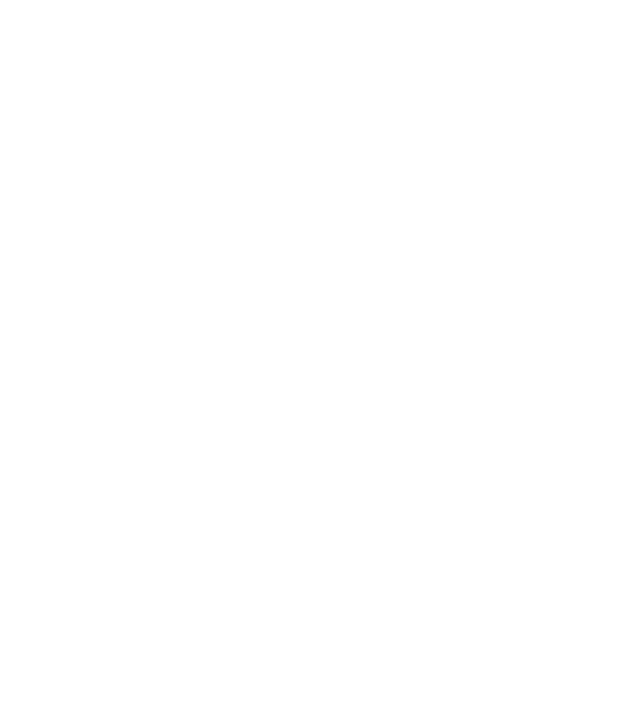
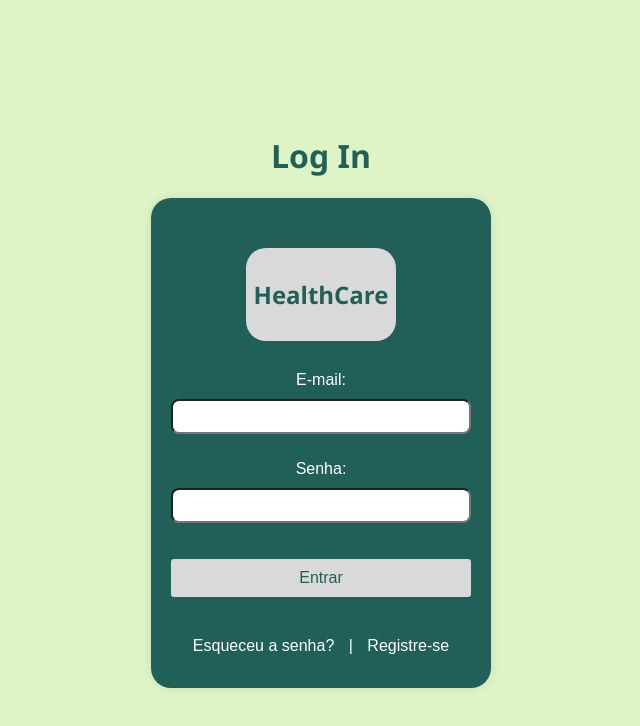
Before and after one commit to pnn99/ti-HealthCare, a plain HTML site: page TI/front-end/login.html in a window 1280 px wide. Shown: the whole page, without its empty margins (319-959 px from the left). Drawn offline with Linux system fonts and the light colour scheme.

Commit message:
Páginas de Login e Cadastro quase prontas.

```diff
--- /dev/null
+++ b/TI/back-end/model/login.js
@@ -0,0 +1,8 @@
+function login() {
+    var email = document.getElementById('email').value;
+    var password = document.getElementById('password').value;
+
+    // Adicionar lógica pra processar o login, validar os dados, etc.
+
+    console.log('Login realizado com sucesso!');
+}
--- a/TI/front-end/cadastro.html
+++ b/TI/front-end/cadastro.html
@@ -0,0 +1,44 @@
+<!DOCTYPE html>
+<html lang="pt-BR">
+<head>
+    <meta charset="UTF-8">
+    <meta name="viewport" content="width=device-width, initial-scale=1.0">
+    <link rel="stylesheet" href="estilos/styleCadastro.css">
+    <link rel="stylesheet" href="../back-end/model/cadastro.js">
+    <title>Faça seu cadastro</title>
+</head>
+<body>
+    <header>
+        <h1 id="title">Criação de conta</h1>
+    </header>
+    <main>
+        <form id="cadastroForm">
+            <label for="firstName">Nome:</label>
+            <input type="text" id="firstName" name="firstName" required>
+
+            <label for="lastName">Sobrenome:</label>
+            <input type="text" id="lastName" name="lastName" required>
+
+            <label for="email">E-mail:</label>
+            <input type="email" id="email" name="email" required>
+
+            <label for="cpf">CPF:</label>
+            <input type="text" id="cpf" name="cpf" pattern="\d{3}\.\d{3}\.\d{3}-\d{2}" placeholder="000.000.000-00" required>
+
+            <label for="cep">CEP:</label>
+            <input type="text" id="cep" name="cep" pattern="\d{5}-\d{3}" placeholder="00000-000" required>
+
+            <label for="houseNumber">Número da casa:</label>
+            <input type="text" id="houseNumber" name="houseNumber" required>
+
+            <label for="password">Senha:</label>
+            <input type="password" id="password" name="password" required>
+
+            <label for="confirmPassword">Confirmar Senha:</label>
+            <input type="password" id="confirmPassword" name="confirmPassword" required>
+
+            <button type="button" onclick="cadastrar()">Cadastrar</button>
+        </form>
+    </main>
+</body>
+</html>
--- /dev/null
+++ b/TI/front-end/estilos/styleCadastro.css
@@ -0,0 +1,55 @@
+body {
+    font-family: Arial, sans-serif;
+    margin: 0;
+    padding: 0;
+    background-color: #DEF4C6;
+    color: #DEF4C6;
+}
+
+#title {
+    font-family: Arial, Helvetica, sans-serif;
+    color: #206058;
+    text-align: center;
+    padding-top: 20px;
+}
+
+form {
+    max-width: 700px;
+    margin: 30px auto;
+    background-color: #206058;
+    padding: 20px 50px;
+    border-radius: 20px;
+    box-shadow: 0 0 10px rgba(0, 0, 0, 0.1);
+}
+
+label {
+    display: block;
+    margin-bottom: 8px;
+    margin-right: 5px;
+}
+
+input {
+    width: 100%;
+    padding: 8px;
+    margin-bottom: 16px;
+    margin-right: 5px;
+    box-sizing: border-box;
+    background-color: #D9D9D9;
+    border-radius: 5px;
+}
+
+button {
+    background-color: #1B512D;
+    color: #DEF4C6;
+    padding: 10px 15px;
+    width: 150px;
+    border: none;
+    border-radius: 3px;
+    cursor: pointer;
+    text-transform: uppercase;
+}
+
+button:hover {
+    background-color: #DEF4C6;
+    color: #1B512D;
+}
--- /dev/null
+++ b/TI/front-end/estilos/styleLogin.css
@@ -0,0 +1,84 @@
+body {
+    display: flex;
+    flex-direction: column;
+    font-family: Arial, sans-serif;
+    margin: 0;
+    padding: 0;
+    display: flex;
+    align-items: center;
+    justify-content: center;
+    height: 100vh;
+    background-color: #DEF4C6;
+}
+
+h1 {
+    color: #206058;
+    font-family: 'Segoe UI', Tahoma, Geneva, Verdana, sans-serif;
+}
+
+#logo {
+
+    font-family: 'Segoe UI', Tahoma, Geneva, Verdana, sans-serif;
+    margin: 30px auto;
+    padding: 10px 0;
+    background-color: #D9D9D9;
+    color: #206058;
+    border-radius: 20px;
+    width: 150px;
+}
+
+.card {
+    width: 300px;
+    height: 450px;
+    color: #fff;
+    background-color: #206058;
+    padding: 20px;
+    border-radius: 20px;
+    box-shadow: 0 0 10px rgba(0, 0, 0, 0.1);
+    text-align: center;
+}
+
+label {
+    display: block;
+    margin: 10px 0;
+}
+
+input {
+    width: 100%;
+    padding: 8px;
+    margin-bottom: 16px;
+    box-sizing: border-box;
+    border-radius: 8px;
+}
+
+button {
+    background-color: #D9D9D9;
+    color: #206058;
+    font-size: medium;
+    padding: 10px 15px;
+    border: none;
+    border-radius: 3px;
+    margin: 20px 0;
+    cursor: pointer;
+    width: 100%;
+}
+
+button:hover {
+    background-color: #1B512D;
+    color: #DEF4C6;
+}
+
+.links {
+    margin-top: 20px;
+}
+
+.links a {
+    margin: 0 10px;
+    text-decoration: none;
+    color: #fff;
+}
+
+.links a:hover {
+    color: #73E2A7;
+    text-decoration: underline;
+}
--- a/TI/front-end/login.html
+++ b/TI/front-end/login.html
@@ -0,0 +1,34 @@
+<!DOCTYPE html>
+<html lang="pt-BR">
+<head>
+    <meta charset="UTF-8">
+    <meta name="viewport" content="width=device-width, initial-scale=1.0">
+    <link rel="stylesheet" href="estilos/styleLogin.css">
+    <link rel="stylesheet" href="../back-end/model/login.js">
+    <title>Login</title>
+</head>
+<body>
+    <header>
+        <h1>Log In</h1>
+    </header>
+    <main>
+        <div class="card">
+            <div id="logo">
+                <h2>HealthCare</h2>
+            </div>
+            <form id="loginForm">
+                <label for="email">E-mail:</label>
+                <input type="email" id="email" name="email" required>
+                <label for="password">Senha:</label>
+                <input type="password" id="password" name="password" required>
+                <button type="button" onclick="login()">Entrar</button>
+            </form>
+            <div class="links">
+                <a href="#" id="novasenha">Esqueceu a senha?</a>
+                <span>|</span>
+                <a href="cadastro.html" id="registrar">Registre-se</a>
+            </div>
+        </div>
+    </main>
+</body>
+</html>
```
Also changed, not shown: TI/back-end/model/cadastro.js (added, +14 -0 lines), TI/front-end/consulta.html (+1 -2 lines), TI/front-end/principal.html (+1 -1 lines).
